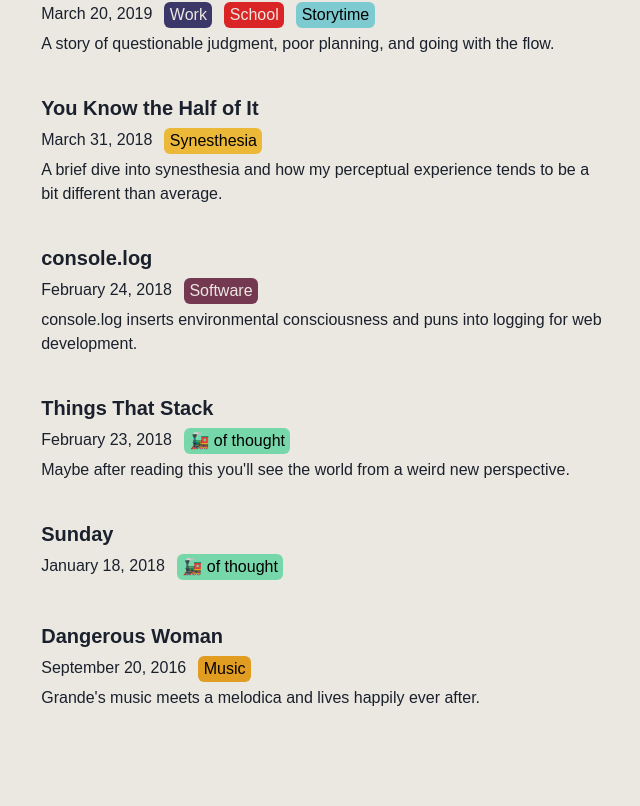
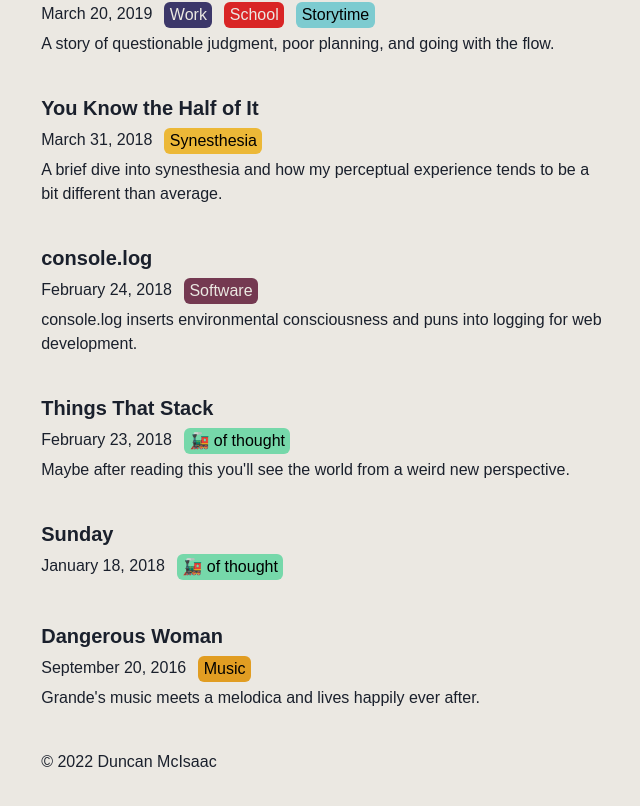
Before and after one commit to 00f2ff/duncan.lol, a Next.js app in the folder src/: page / in a window 1280 px wide. Shown: the part 1434-2240 px from the top of the page, without its empty margins (318-958 px from the left). Before the commit the page ends 2194 px from the top, so only its background shows below. Built offline with nearby package versions, Linux system fonts and the light colour scheme; a web font is replaced by a local one.

Commit message:
common centered grid layout

```diff
--- a/src/components/Layout.tsx
+++ b/src/components/Layout.tsx
@@ -1,17 +1,34 @@
-import { Container } from "@chakra-ui/react";
+import { Box, Center, Container, SimpleGrid, Text } from "@chakra-ui/react";
 import theme from "style/theme";
 import React from "react";
+import dayjs from "dayjs";
 
 interface Props {
   children: React.ReactNode;
+  verticalSpacing?: number;
 }
 
-export default function Layout({ children }: Props) {
+export default function Layout({ children, verticalSpacing }: Props) {
+  const year = dayjs().format("YYYY");
   return (
     <Container
       maxW={"full"}
     >
-      {children}
+      <Center>
+        {/* fixme: I'd like this to be farther to the left. Need to go into a columnar layout then because center centers (duh) */}
+        <SimpleGrid
+          columns={1}
+          spacing={verticalSpacing ?? 10}
+          width={"45%"}
+          marginTop={"50px"}
+          marginBottom={"50px"}
+        >
+          {children}
+          <Box>
+            <Text>&copy; {year} Duncan McIsaac</Text>
+          </Box>
+        </SimpleGrid>
+      </Center>
     </Container>
   )
 }
--- a/src/components/mdxDefaults.tsx
+++ b/src/components/mdxDefaults.tsx
@@ -3,7 +3,15 @@ import { BoxProps, Heading, Link as ChakraLink, LinkProps as ChakraLinkProps, Li
 // import Image from 'next/image';
 
 // see https://github.com/knowankit/knowankit.com/blob/develop/components/mdx/index.tsx
-// todo: need to make sure any theming
+// todo: need to make sure any theming carries over
+
+// Common Text properties
+// todo: figure out typing so it's recognized by the list components
+const commonProps = {
+  fontSize: "lg",
+  lineHeight: "1.5",
+
+}
 
 const a = (props: ChakraLinkProps) => <ChakraLink target={"_blank"} {...props}>{props.children}</ChakraLink>
 
@@ -13,13 +21,11 @@ const h3 = (props: BoxProps) => <Heading size={"lg"} {...props}/>
 const h4 = (props: BoxProps) => <Heading size={"md"} {...props}/>
 const h5 = (props: BoxProps) => <Heading size={"sm"} {...props}/>
 
-const ul = (props: ListProps) => <UnorderedList {...props}></UnorderedList>
-const ol = (props: ListProps) => <OrderedList {...props}></OrderedList>
-const li = (props: ListItemProps) => <ListItem {...props}>{props.children}</ListItem>
+const ul = (props: ListProps) => <UnorderedList {...commonProps} {...props}></UnorderedList>
+const ol = (props: ListProps) => <OrderedList {...commonProps} {...props}></OrderedList>
+const li = (props: ListItemProps) => <ListItem {...commonProps} {...props}>{props.children}</ListItem>
 
-// fixme: why does fontSize=md for p equal 16, but 20 on index?
-
-const p = (props: TextProps) => <Text fontSize={"md"} {...props}>{props.children}</Text>
+const p = (props: TextProps) => <Text {...commonProps} {...props}>{props.children}</Text>
 
 const components = {
   a,
--- a/src/pages/index.tsx
+++ b/src/pages/index.tsx
@@ -1,4 +1,4 @@
-import { Center, Heading, SimpleGrid} from "@chakra-ui/react";
+import { Box, Center, Heading, SimpleGrid, Text} from "@chakra-ui/react";
 import Layout from "components/Layout";
 // import { ThemeTypings } from '@chakra-ui/react'
 import { FrontmatterSchema, getSlugsForDirectory, serializeMDX } from "util/files";
@@ -33,22 +33,12 @@ type Props = {
 }
 
 export default function Home({ posts }: Props ) {
+  const year = dayjs().format("YYYY");
   // const theme = useTheme<ThemeTypings>() // todo: figure out how to get typed styles
   return (
     <Layout>
-      <Center>
-        {/* fixme: I'd like this to be farther to the left */}
-        <SimpleGrid
-          columns={1}
-          spacing={10}
-          width={"45%"}
-          marginTop={"50px"}
-          marginBottom={"50px"}
-        >
-          <Heading color={"brand.blue"} size="2xl">Duncan McIsaac</Heading>
-          {posts && posts.map((post) => PostBlockDynamic(post))}
-        </SimpleGrid>
-      </Center>
+      <Heading color={"brand.blue"} size="2xl">Duncan McIsaac</Heading>
+      {posts && posts.map((post) => PostBlockDynamic(post))}
     </Layout>
   );
 }
```
Also changed, not shown: src/pages/[slug].tsx (+6 -22 lines).
